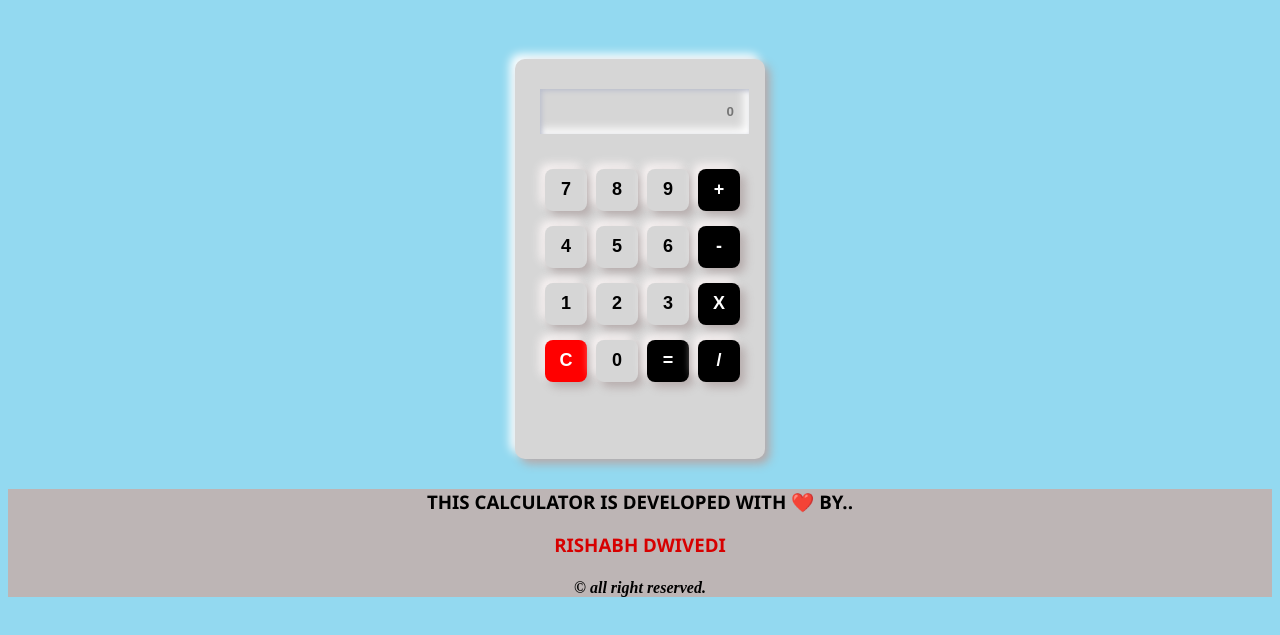
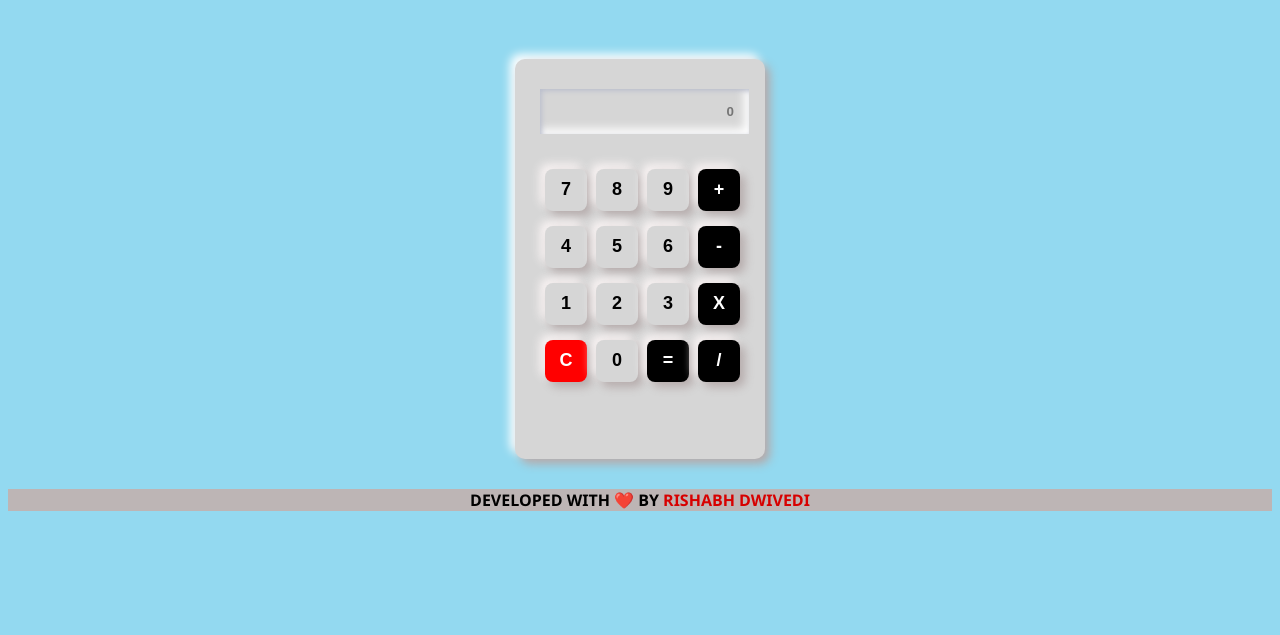
Before and after one commit to Rishabh062/devfolio-digital-calculator, a plain HTML site: page index.html in a window 1280 px wide. Shown: the part 101-736 px from the top of the page. Drawn offline with Linux system fonts and the light colour scheme.

Commit message:
Update index.html

```diff
--- a/index.html
+++ b/index.html
@@ -44,9 +44,7 @@
         </div>
     </div>
     <footer class="footer">
-        <h3>This calculator is developed with ❤️ by..</h3>
-        <h3 class="name">Rishabh Dwivedi</h3>
-        <h4>&copy; all right reserved.</h4>
+          <h3 class="footer_name">Developed with ❤️ by <span class="name">Rishabh Dwivedi</span></h3>
     </footer>
     <script src="main.js"></script>
 
```
